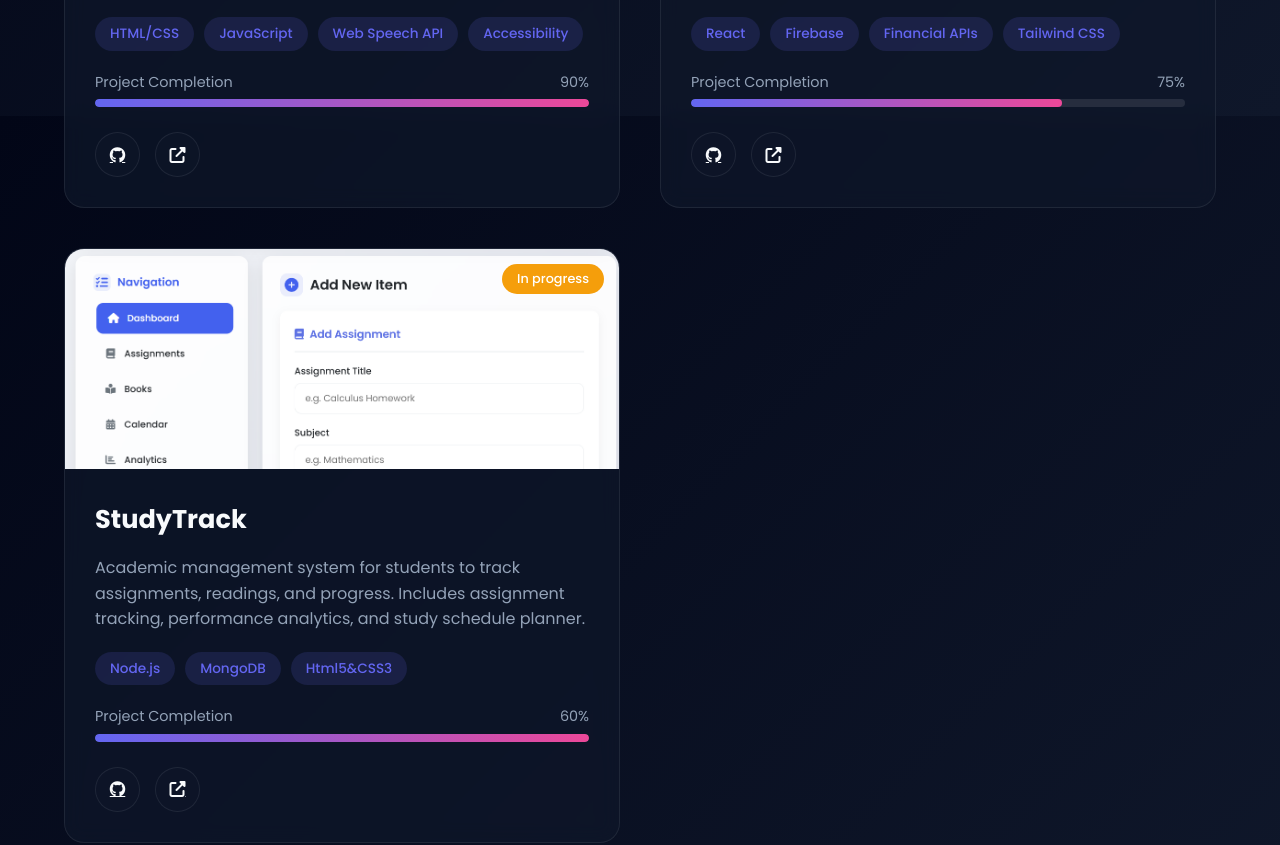
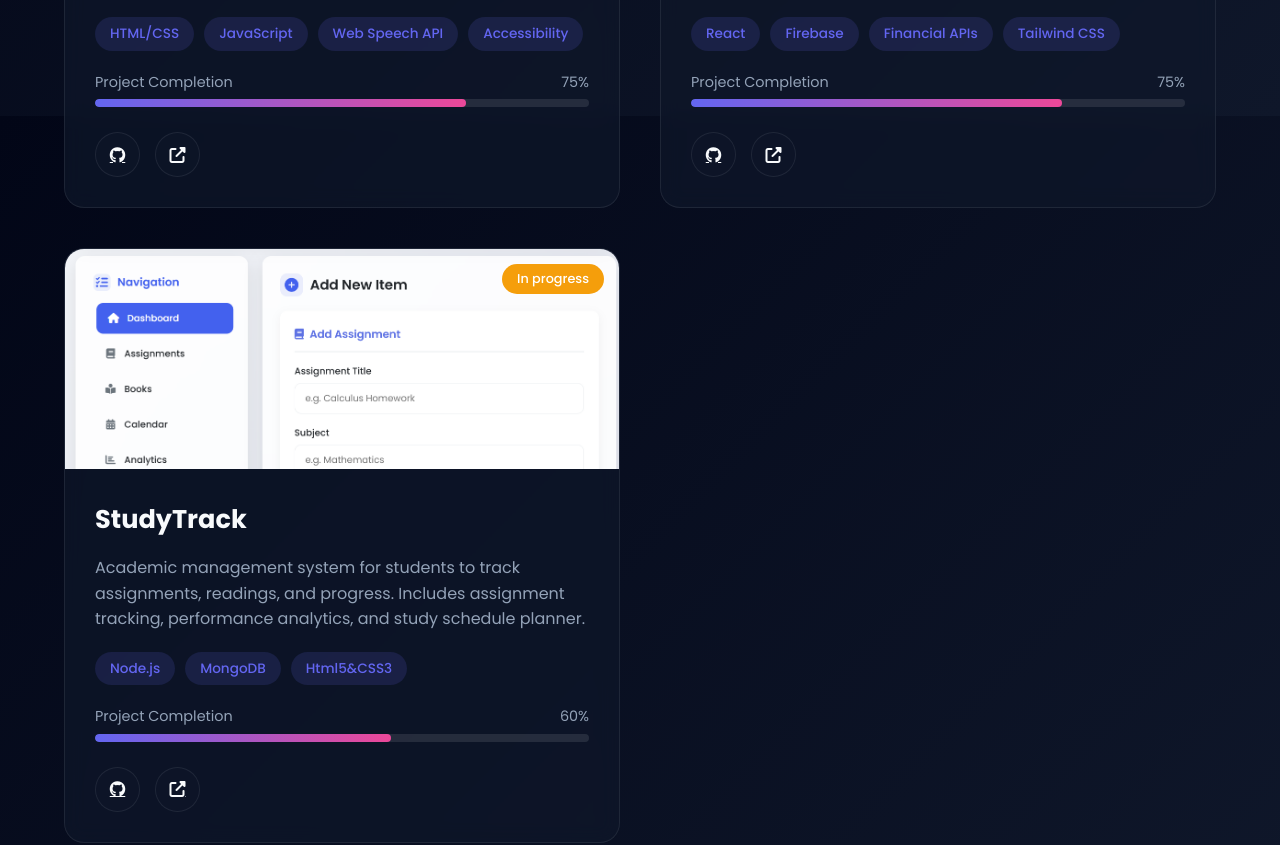
Before and after one commit to cse23-056MichelleKeitiretse/Portfolio, a plain HTML site: page index.html in a window 1280 px wide. Shown: the part 3884-4729 px from the top of the page. Drawn offline with nearby package versions, Linux system fonts and the light colour scheme; animation ran at ten frames a second.

Commit message:
Update index.html

```diff
--- a/index.html
+++ b/index.html
@@ -1347,10 +1347,10 @@
                         <div class="progress-container">
                             <div class="progress-label">
                                 <span>Project Completion</span>
-                                <span>90%</span>
+                                <span>75%</span>
                             </div>
                             <div class="progress-bar">
-                                <div class="progress-fill" style="width: 100%"></div>
+                                <div class="progress-fill" style="width: 75%"></div>
                             </div>
                         </div>
 
@@ -1415,7 +1415,7 @@
                                 <span>60%</span>
                             </div>
                             <div class="progress-bar">
-                                <div class="progress-fill" style="width: 100%"></div>
+                                <div class="progress-fill" style="width: 60%"></div>
                             </div>
                         </div>
 
@@ -1443,7 +1443,8 @@
                     </div>
                     <div class="contact-text">
                         <h4>Email</h4>
-                        <a href="mailto:michellekeitiretse@gmail.com">michellekeitiretse@gmail.com/cse23-056@thuto.bac.ac.bw</a>
+                        <a href="mailto:michellekeitiretse@gmail.com">michellekeitiretse@gmail.com</a>
+                           <a href="mailto:michellekeitiretse@gmail.com">cse23-056@thuto.bac.ac.bw</a>
                     </div>
                 </div>
                 <div class="contact-item">
```
